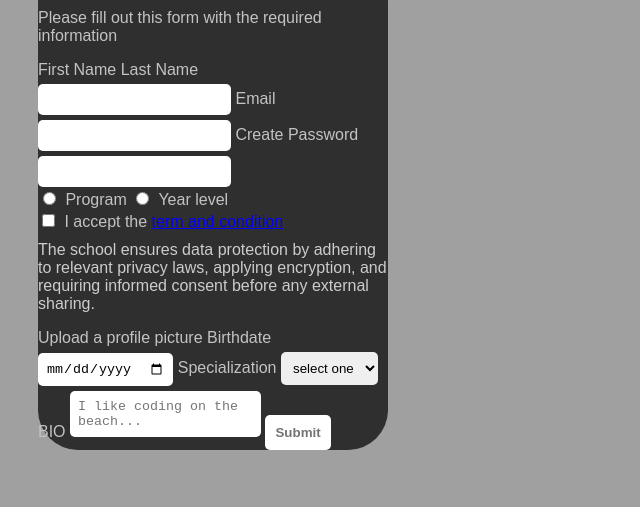
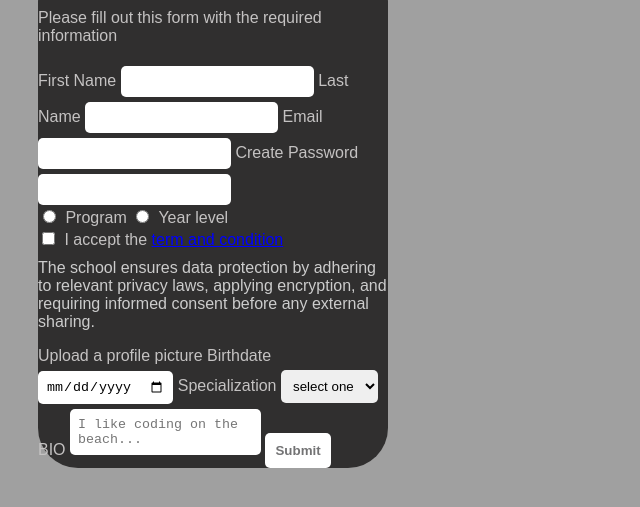
Before and after one commit to jOsh-jms/Registration_Form, a plain HTML site: page Reg_Form/index.html in a window 1280 px wide. Shown: the part 97-604 px from the top of the page, without its empty margins (0-640 px from the left). Drawn offline with Linux system fonts and the light colour scheme.

Commit message:
input update

```diff
--- a/Reg_Form/index.html
+++ b/Reg_Form/index.html
@@ -12,6 +12,7 @@
         <p>Please fill out this form with the required information</p>
         <form>
             <label for>First Name</label>
+            <input type="text" required>
 
             <label for>Last Name</label>
             <input type="text" required>
```
